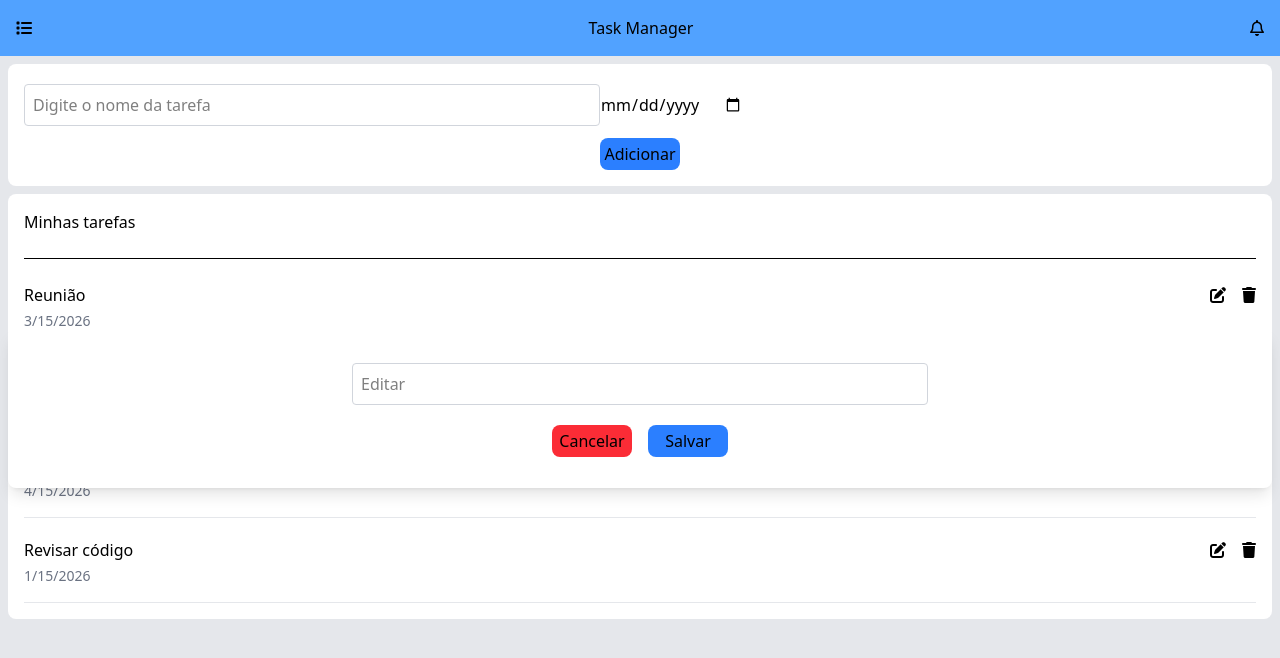
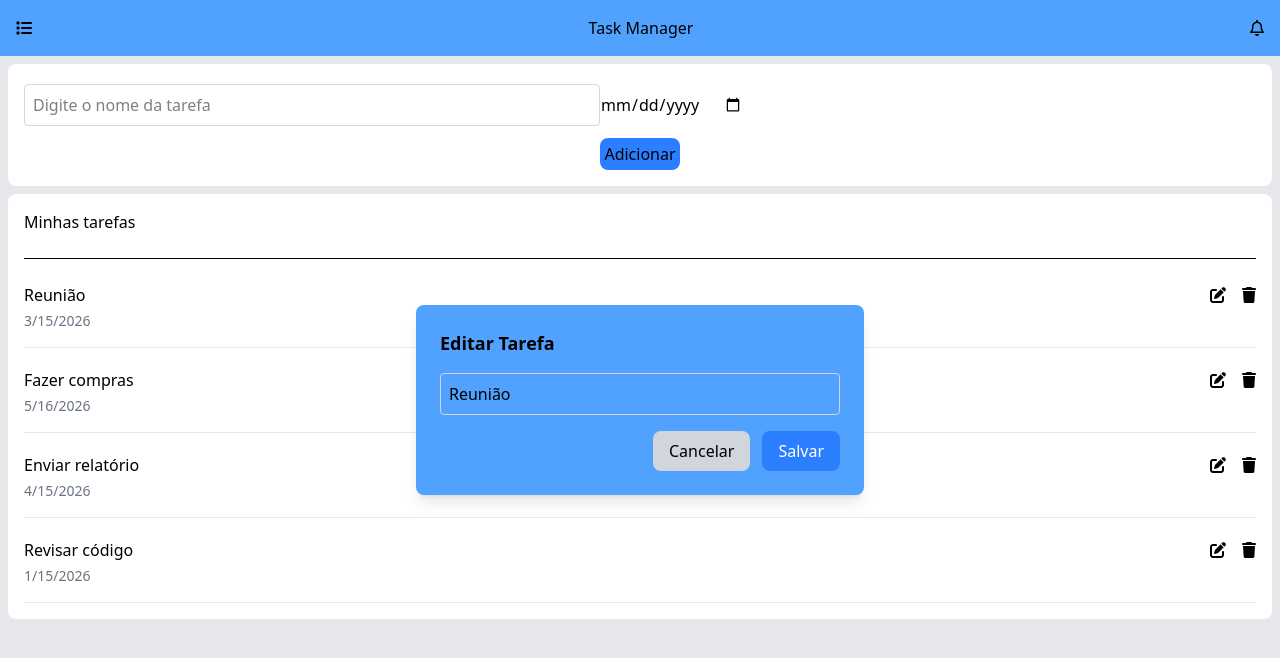
Before and after one commit to n-uderson/Task-Manager, a React (Vite) app: page / in a window 1280 px wide. Both pictures are taken after a click on the button 1218 px from the left and 295 px from the top of the page. Shown: the top 658 px of the page. Built offline with nearby package versions, Linux system fonts and the light colour scheme.

Commit message:
Editar tarefa concluído

```diff
--- a/src/assets/ButtomEdit.jsx
+++ /dev/null
@@ -1,38 +0,0 @@
-import React, { useState } from 'react';
-
-function ButtomEdit() {
-    const [editOpen, setEditOpen] = useState(false);
-  return (
-    <div >
-        <button onClick={() => setEditOpen(!editOpen)}
-        className="cursor-pointer hover:text-blue-500"
-        aria-label="Editar">
-             <i className="fa-solid fa-pen-to-square"></i>
-        </button>
-        {editOpen && (
-        <div className=' fixed bg-white h-40  shadow-lg
-              inset-0  top-80 flex items-center justify-center flex-col
-             gap-4 p-4 rounded-lg m-2 '>
-            <input className="w-full max-w-xl my-1 p-2 box-border border border-gray-300 rounded
-                    focus:outline-none focus:ring-2 focus:ring-blue-400 "
-                     type="text"
-                      name="editar"
-                      id="editar"
-                       placeholder="Editar"/>
-            <div className='space-x-4'>
-                <button className=" bg-red-500 hover:bg-red-600
-                       h-8 w-20 rounded-lg cursor-pointer">
-                    Cancelar
-                </button>
-                <button className=" bg-blue-500 hover:bg-blue-600
-                       h-8 w-20 rounded-lg cursor-pointer ">
-                    Salvar
-                </button>
-            </div>
-        </div>
-        )}
-    </div>
-  );
-}
-
-export default ButtomEdit;
--- /dev/null
+++ b/src/assets/components/ButtomEdit.jsx
@@ -0,0 +1,54 @@
+import React, { useState } from 'react';
+
+function ButtomEdit({tarefa, onSave}) {
+    const [editOpen, setEditOpen] = useState(false);
+    const [draft, setDraft] = useState(tarefa?.titulo ?? "");
+
+    const saveEdit = () => {
+        if (draft.trim()) {
+            onSave(tarefa.id, draft.trim());
+        }
+        setEditOpen(false);
+    }
+
+    return (
+        <div>
+            <button onClick={() => {
+                setEditOpen(!editOpen);
+                setDraft(tarefa.titulo);
+            }}
+            className="cursor-pointer hover:text-blue-500"
+            aria-label="Editar">
+                 <i className="fa-solid fa-pen-to-square"></i>
+            </button>
+            {editOpen && (
+
+            <div className='fixed inset-0  flex items-center justify-center z-50'>
+                <div className='bg-blue-400 rounded-lg shadow-lg p-6 w-full max-w-md'>
+                    <h2 className='text-lg font-semibold mb-4'>Editar Tarefa</h2>
+                    <input
+                        className="w-full p-2 border border-gray-300 rounded focus:outline-none focus:ring-2 focus:ring-blue-400 mb-4"
+                        type="text"
+                        name="editar"
+                        id="editar"
+                        placeholder="Editar tarefa"
+                        value={draft}
+                        onChange={(e) => setDraft(e.target.value)}
+                        autoFocus
+                    />
+                    <div className='flex gap-3 justify-end'>
+                        <button onClick={() => setEditOpen(false)} className="bg-gray-300 hover:bg-gray-400 px-4 py-2 rounded-lg cursor-pointer">
+                            Cancelar
+                        </button>
+                        <button onClick={() => saveEdit()} className="bg-blue-500 hover:bg-blue-600 text-white px-4 py-2 rounded-lg cursor-pointer">
+                            Salvar
+                        </button>
+                    </div>
+                </div>
+            </div>
+            )}
+        </div>
+    );
+}
+
+export default ButtomEdit;
--- a/src/assets/components/Tarefas.jsx
+++ b/src/assets/components/Tarefas.jsx
@@ -1,5 +1,5 @@
 import { useState } from "react";
-import ButtomEdit from "../ButtomEdit";
+import ButtomEdit from "./ButtomEdit";
 
 function Tarefas({tarefas, setTarefas}) {
   // Confrima uma tarefa concluida
@@ -35,7 +35,12 @@ function Tarefas({tarefas, setTarefas}) {
     const [data, setData] = useState("");
 
     // Edita uma tarefa
-
+    const handleSaveEdit = (id, novoTitulo) => {
+      const atualizadas = tarefas.map((t) =>
+        t.id === id ? { ...t, titulo: novoTitulo } : t
+      );
+      setTarefas(atualizadas);
+    };
 
 
 
@@ -99,7 +104,7 @@ function Tarefas({tarefas, setTarefas}) {
 
               <div className="space-x-4 flex flex-row">
 
-               <ButtomEdit/>
+               <ButtomEdit tarefa={tarefa} onSave={handleSaveEdit}/>
 
                 <button onClick={() => onDeleteClick(tarefa.id)} className="cursor-pointer hover:text-red-500" aria-label="Excluir">
                   <i className="fa-solid fa-trash"></i>
```
